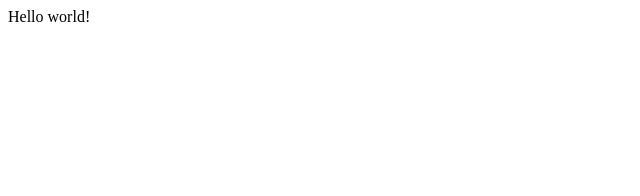
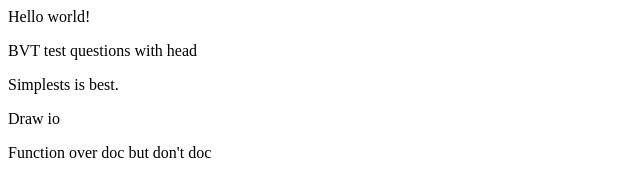
Before and after one commit to HealthAssessmentORG/SPSCC_CS490_SeniorProject_HealthAssessment, a plain HTML site: page index.html in a window 1280 px wide. Shown: the whole page, without its empty margins (0-640 px from the left). Drawn offline with Linux system fonts and the light colour scheme.

Commit message:
Add additional paragraphs to index.html

```diff
--- a/index.html
+++ b/index.html
@@ -1,5 +1,9 @@
 <html>
   <body>
     <p>Hello world!</p>
+    <p>BVT test questions with head</p>
+    <p>Simplests is best.</p>
+    <p>Draw io</p>
+    <p>Function over doc but don't doc</p>
   </body>
 </html>
```
